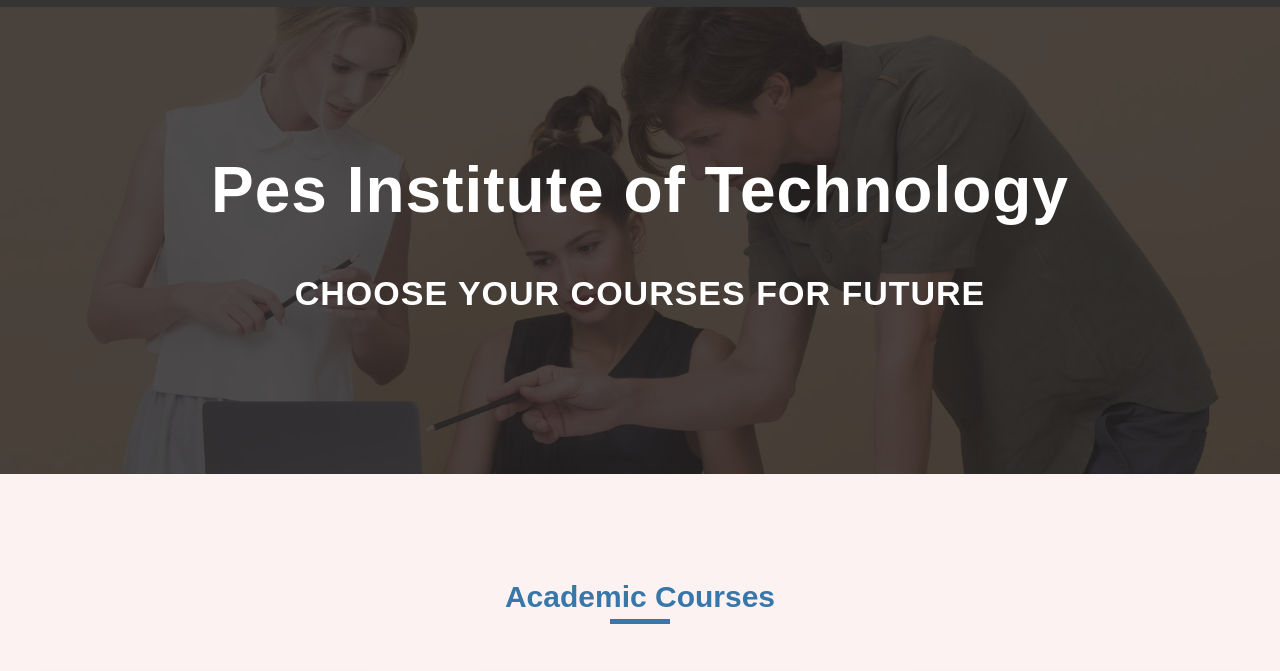
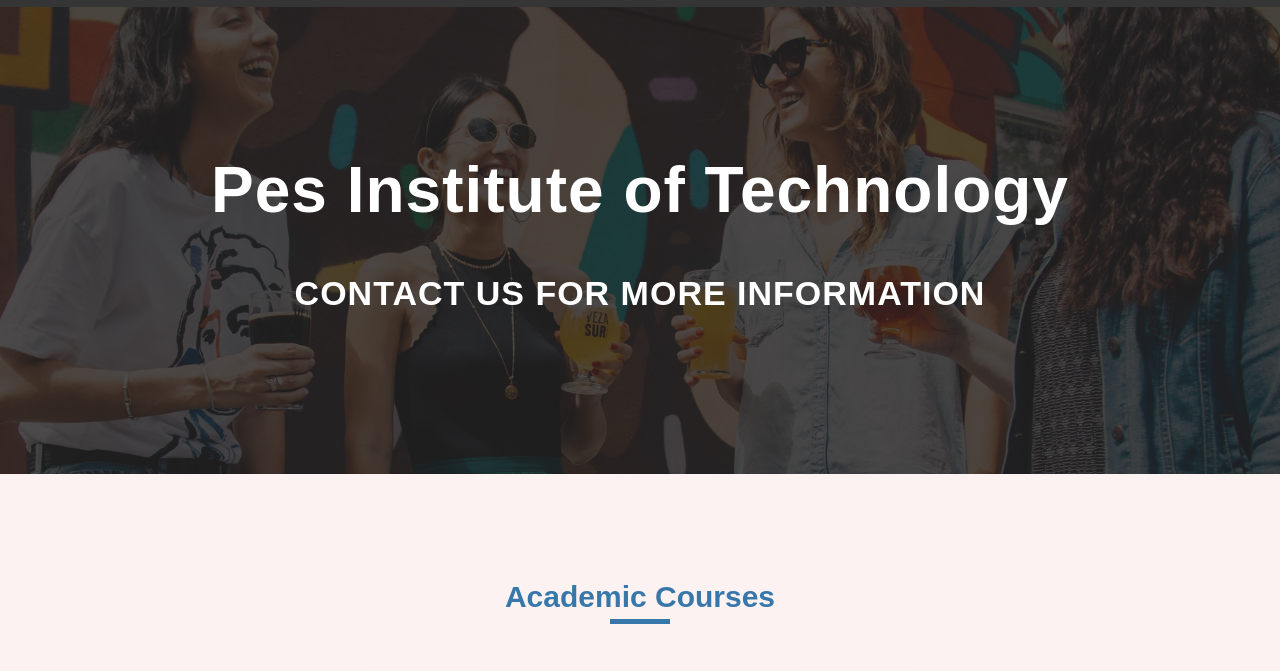
Before and after one commit to Rangaswamy143/pes-clg-website, a plain HTML site: page courses.html in a window 1280 px wide. Shown: the part 63-734 px from the top of the page. Drawn offline with Linux system fonts and the light colour scheme.

Commit message:
tittle changed

```diff
--- a/courses.html
+++ b/courses.html
@@ -3,7 +3,7 @@
 <head>
     <meta charset="UTF-8">
     <meta name="viewport" content="width=device-width, initial-scale=1.0">
-    <title>courses vellure institute of technology and management</title>
+    <title>PES institute of technology and management</title>
     <link rel="shortcut icon" href="/icons/university.svg" type="image/x-icon">
     <link rel="stylesheet" href="style.css">
     <link rel="stylesheet" href="./css/common.css">
@@ -89,13 +89,13 @@
     <div class="page-hero">
         <div class="hero-img-component">
             <div class="img-container">
-                <img src="/assets/courses-banner.jpeg" alt="course-banner">
+                <img src="/assets/contact-banner.jpeg" alt="university-banner"/>
             </div>
         </div>
         <div class="hero-box paddingTopMobile-thirty  paddingTopDesktop-thirty  paddingBottomDesktop-fifty paddingBottomMobile-fifty ">
             <div class="hero-content text-container wrapper">
                 <h1 class="heading">Pes Institute of Technology</h1>
-                <p class="small-heading">CHOOSE YOUR COURSES FOR FUTURE</p>
+                <p class="small-heading">CONTACT US FOR MORE INFORMATION</p>
             </div>
         </div>
     </div>
@@ -211,7 +211,7 @@
          </div>
         </article>
 
-        <!-- single course start -->
+        <!-- single course end -->
         </section>
     </div>
 </div>
```
Also changed, not shown: contact.html (+1 -1 lines), index.html (+1 -1 lines), url/url.html (added, +1 -0 lines).
